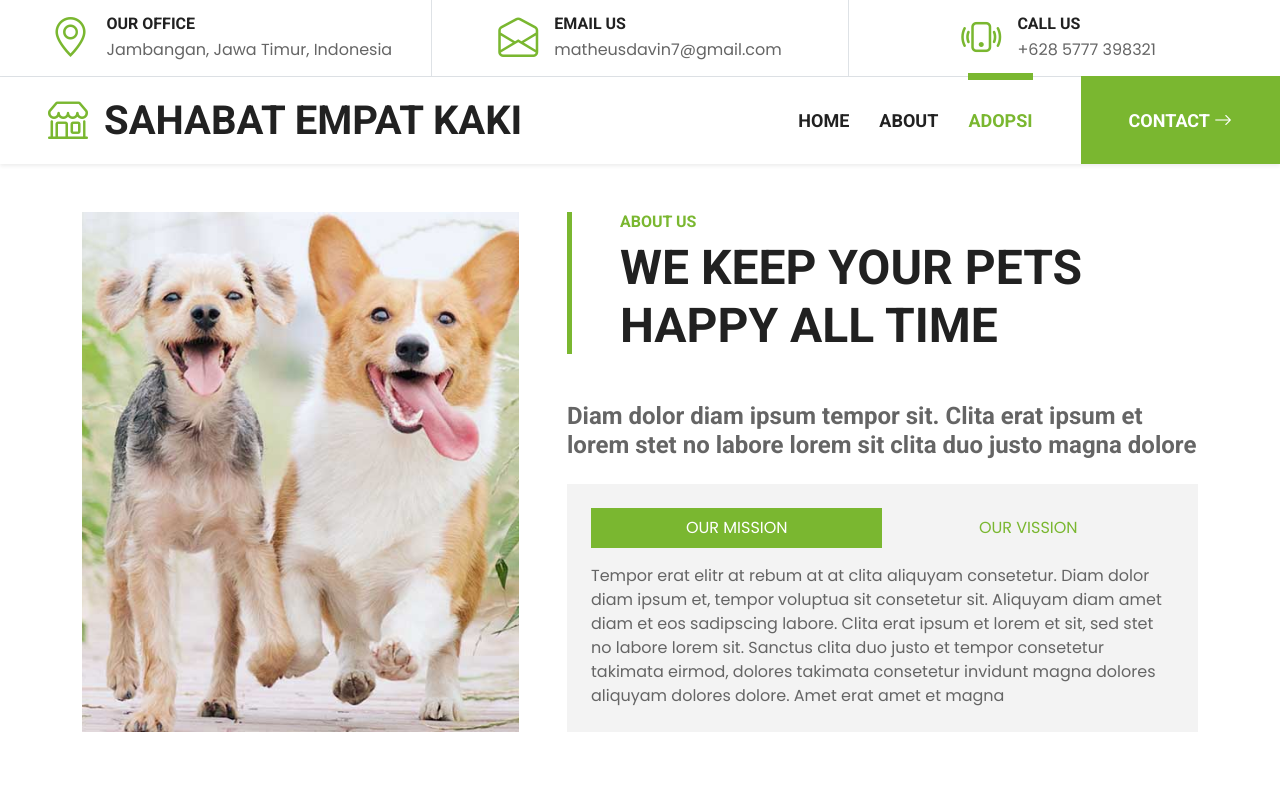
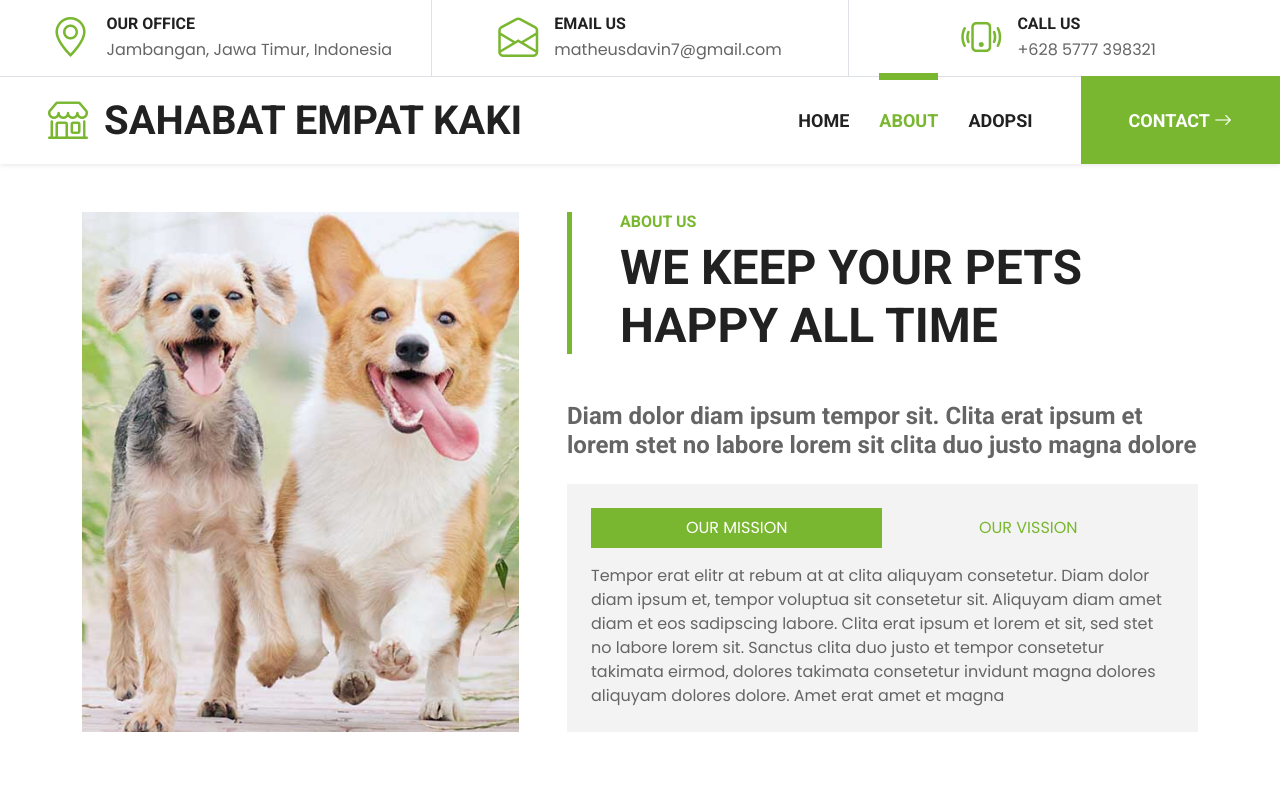
Before and after one commit to mate7lord/adopsi, a plain HTML site: page about.html in a window 1280 px wide. Shown: the top 800 px of the page. Drawn offline with nearby package versions, Linux system fonts and the light colour scheme.

Commit message:
Update about.html

```diff
--- a/about.html
+++ b/about.html
@@ -77,8 +77,8 @@
         <div class="collapse navbar-collapse" id="navbarCollapse">
             <div class="navbar-nav ms-auto py-0">
                 <a href="index.html" class="nav-item nav-link">Home</a>
-                <a href="about.html" class="nav-item nav-link">About</a>
-                <a href="product.html" class="nav-item nav-link active">Adopsi</a>
+                <a href="about.html" class="nav-item nav-link active">About</a>
+                <a href="product.html" class="nav-item nav-link">Adopsi</a>
                 <a href="https://wa.me/6285777398321" target="_blank"
                     class="nav-item nav-link nav-contact bg-primary text-white px-5 ms-lg-5">Contact
                     <i class="bi bi-arrow-right"></i></a>
```
